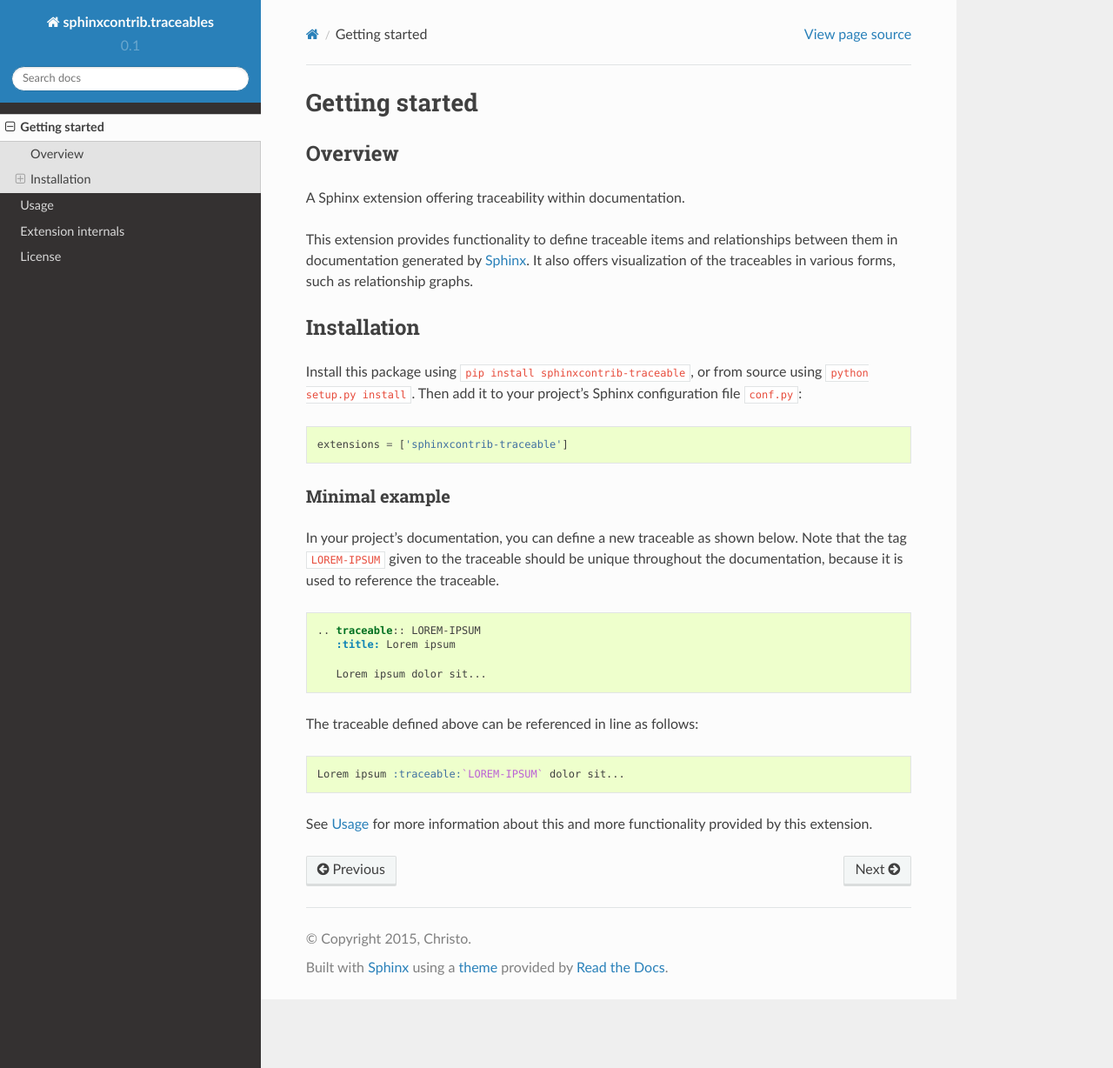
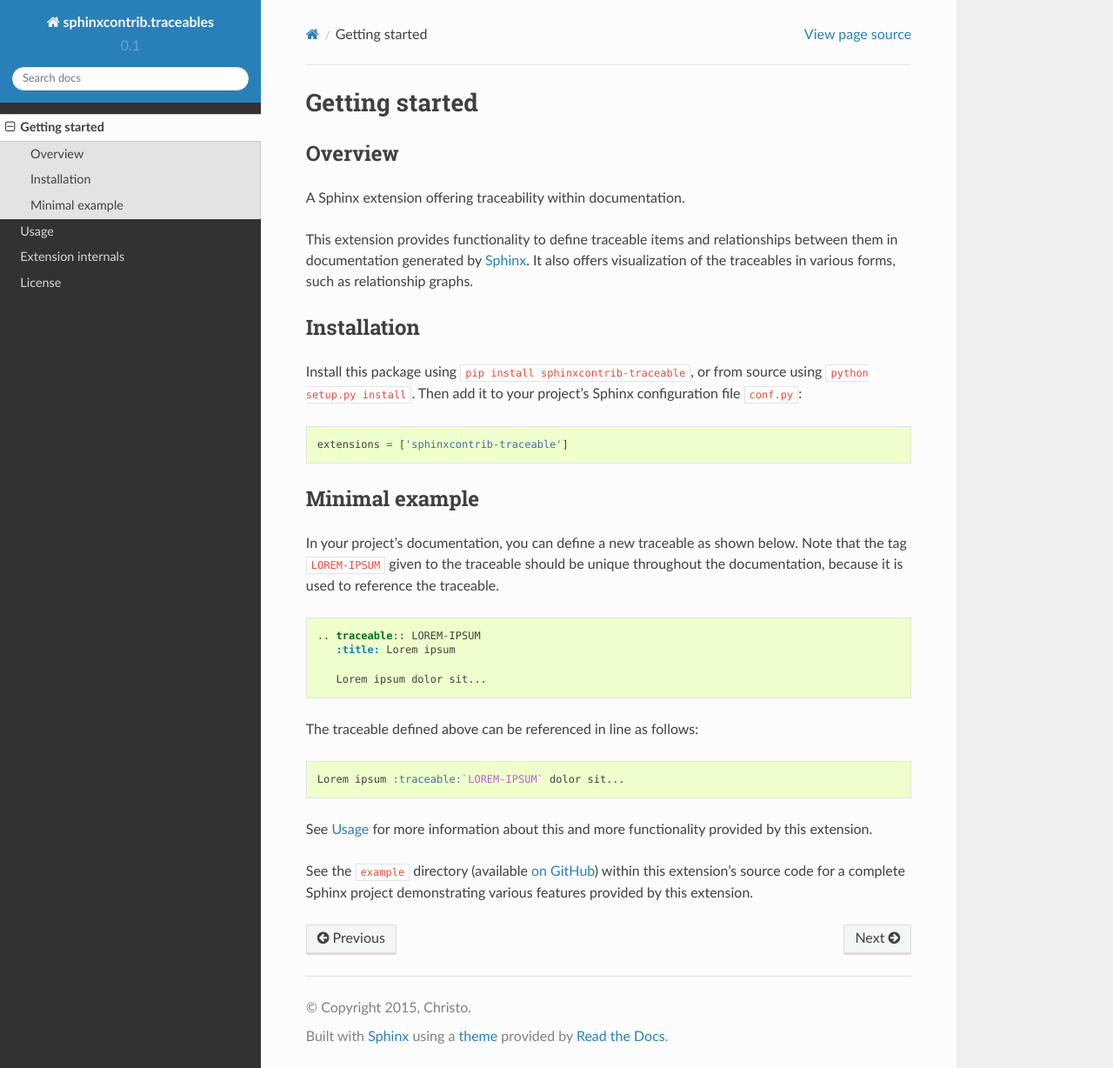
Before and after one commit to t4ngo/sphinxcontrib-traceables, a Sphinx documentation site: the page built from docs/gettingstarted.txt, in a window 1280 px wide and 1228 px high. Shown: the whole window at 87% size. Built offline with Sphinx 7.4.7 and the Read the Docs theme 2.0.0, drawn with Linux system fonts in a browser that asks for light colours.

Commit message:
Add link to example documentation within source

```diff
--- a/docs/gettingstarted.txt
+++ b/docs/gettingstarted.txt
@@ -20,7 +20,7 @@ project's Sphinx configuration file ``conf.py``:
    extensions = ['sphinxcontrib-traceable']
 
 Minimal example
-------------------------------------------------------------------------------
+==============================================================================
 
 In your project's documentation, you can define a new traceable as shown
 below. Note that the tag ``LOREM-IPSUM`` given to the traceable should be
@@ -42,3 +42,10 @@ The traceable defined above can be referenced in line as follows:
 
 See :ref:`usage` for more information about this and more functionality
 provided by this extension.
+
+See the ``example`` directory (available `on GitHub <github-example_>`_)
+within this extension's source code for a complete Sphinx project
+demonstrating various features provided by this extension.
+
+.. _github-example:
+   https://github.com/t4ngo/sphinxcontrib-traceables/tree/master/example
```
